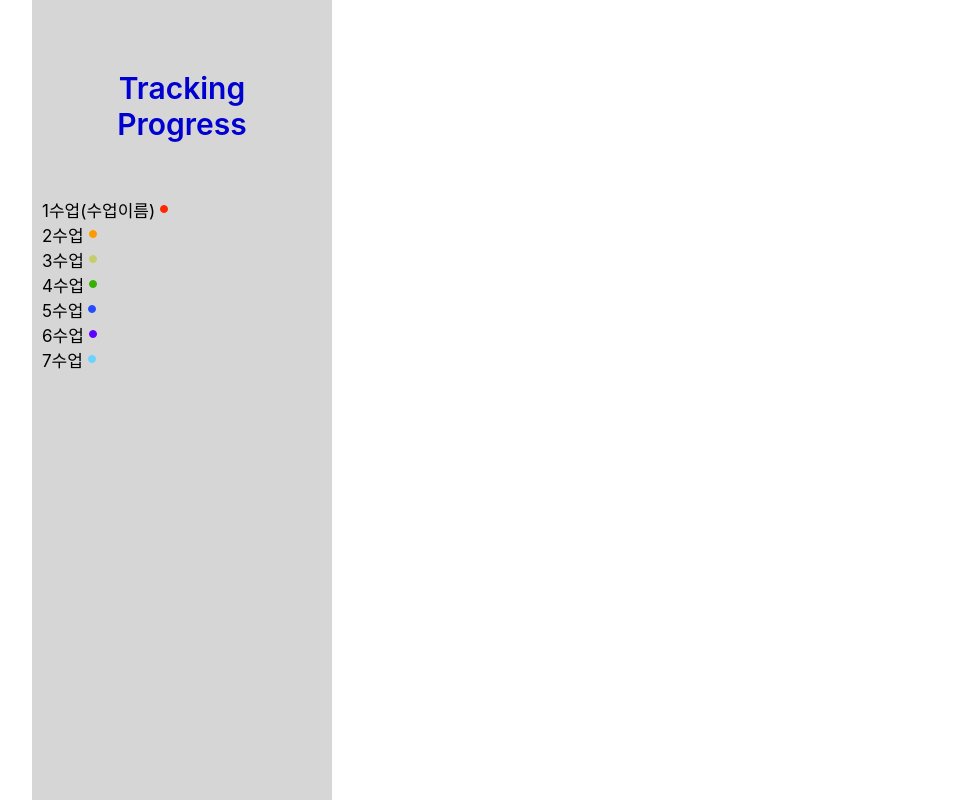
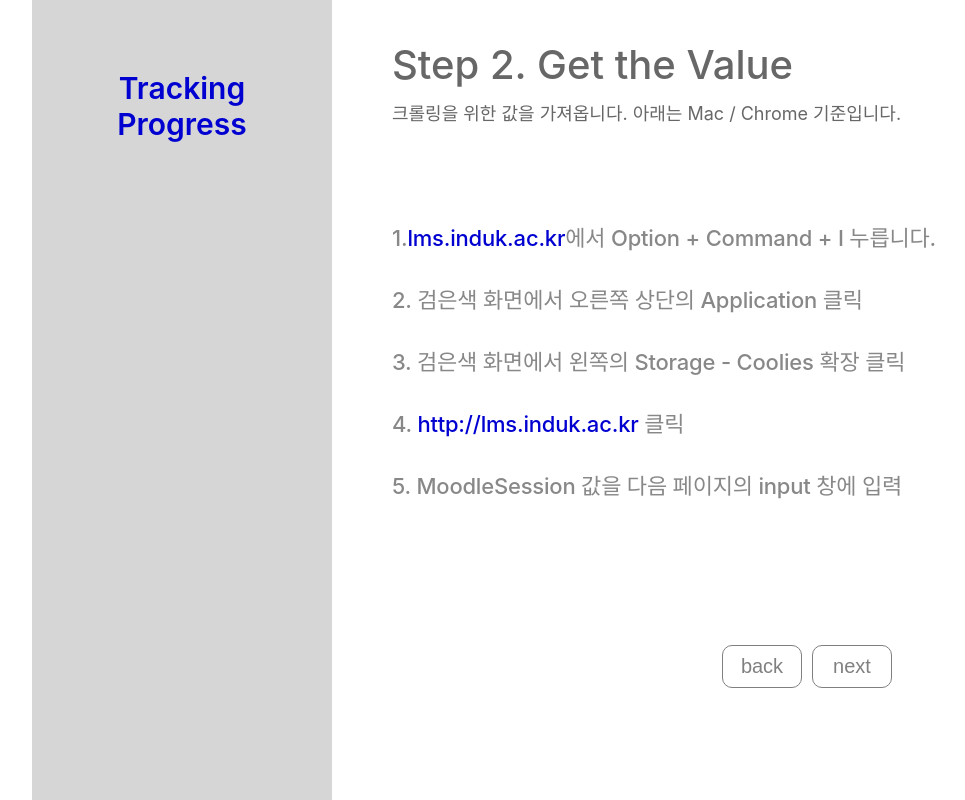
Before and after one commit to llooster/tracking-progress, a React (Create React App) app in the folder tracking-progress/: page /getValue in a window 1280 px wide. Shown: the top 800 px of the page, without its empty margins (68-1033 px from the left). Built offline with nearby package versions, Linux system fonts and the light colour scheme.

Commit message:
화면 정리

```diff
--- a/tracking-progress/src/component/App.js
+++ b/tracking-progress/src/component/App.js
@@ -50,7 +50,7 @@ class App extends Component {
         return (
             <>
                 <LeftBar />
-                {/* <Switch>
+                <Switch>
                     <Route exact path="/">
                         <Login
                             step={step[0]}
@@ -84,9 +84,18 @@ class App extends Component {
                         />
                     </Route>
                     <Route path="/main" component={Main} />
-
-                </Switch> */}
-                <ClassTest />
+                    {/* <Route path="/main">
+                        <Main
+                            value={value}
+                            step={step[2]}
+                            explain={explain[2]}
+                            inputValue={inputValue}
+                            enterKey={enterKey}
+                            next={next}
+                        />
+                    </Route> */}
+                </Switch>
+                {/* <ClassTest /> */}
             </>
         );
     }
--- a/tracking-progress/src/page/Attendance/Attendance.css
+++ b/tracking-progress/src/page/Attendance/Attendance.css
@@ -8,6 +8,10 @@
     height: 100vh;
     min-height: 500px;
     position: relative;
+}
+.stance {
+    width: 500px;
+    height: auto;
 }
 .getValue {
     display: flex;
--- a/tracking-progress/src/page/Graph/Graph.css
+++ b/tracking-progress/src/page/Graph/Graph.css
@@ -5,6 +5,7 @@
     display: flex;
     flex-direction: column;
     position: relative;
+    width: auto;
     height: 100%;
     /* margin-bottom: 50px; */
 }
--- a/tracking-progress/src/page/Graph/Graph.jsx
+++ b/tracking-progress/src/page/Graph/Graph.jsx
@@ -58,23 +58,14 @@ class Graph extends PureComponent {
     getAttendance = () => {
         //수업 2개가 각각 몇주차까지 있나
         const { status } = this.state;
-        const _status = dummy1[0].progress.map((item, index) => {
-            return index;
-        });
+        const _status = dummy1[0].progress.map((item, index) => index);
         //몇주차까지있나 ->> status (모든 수업이 16주)
-        const _attendance = dummy1.map((item1, index1) => {
-            return item1.progress.map((item2, index2) => {
-                return item2.map((item3, index3) => {
-                    return item3.attendance;
-                });
-            });
-        });
+        const _attendance = dummy1.map((item1, index1) =>
+            item1.progress.map((item2, index2) =>
+                item2.map((item3, index3) => item3.attendance)
+            )
+        );
         //모든 수업의 출석 전체 현황 attendance
-        this.setState({
-            status: _status,
-            attendance: _attendance,
-        });
-
         const _attendanceWeek = dummy1.map((item1, index1) => {
             return item1.progress.map((item2, index2) => {
                 return item2[0].attendanceWeek;
@@ -83,6 +74,8 @@ class Graph extends PureComponent {
         //수업1,수업2의 각각의 주차별 출석현황
         this.setState({
             attendanceWeek: _attendanceWeek,
+            status: _status,
+            attendance: _attendance,
         });
         this.judgeAttendance(_attendance, _attendanceWeek);
         this.takeClass(_attendance, _attendanceWeek);
@@ -91,7 +84,7 @@ class Graph extends PureComponent {
     judgeAttendance = (_attendance, _attendanceWeek) => {
         //출석 판별 후 id값 대입 (주차 출석현황 파악)
         const { week } = this.props;
-        console.log("week :>> ", week);
+
         const _lastAttendance = _attendanceWeek.map((item, index) => {
             if (item[week - 1] === "O") {
                 return "attendance";
@@ -160,14 +153,22 @@ class Graph extends PureComponent {
         // console.log("attendanceWeek :>> ", attendanceWeek);
         return (
             <div className="graghWhole">
+                1주차
                 <div className="gragh">
-                    {count.map((item, index) => {
-                        return <div id={lastAttendance[index]} />;
-                    })}
+                    {count.map((item, index) => (
+                        <div
+                            id={lastAttendance[index]}
+                            key={index.toString()}
+                        />
+                    ))}
                 </div>
                 <div className="color">
                     {count.map((item, index) => (
-                        <div id="classColor" className={item}></div>
+                        <div
+                            id="classColor"
+                            className={item}
+                            key={index.toString()}
+                        />
                     ))}
                 </div>
             </div>
--- a/tracking-progress/src/page/classTest/classTest.jsx
+++ b/tracking-progress/src/page/classTest/classTest.jsx
@@ -40,8 +40,7 @@ class ClassTest extends PureComponent {
             <div id="classWhole">
                 {color.map((item, index) => {
                     return (
-                        <div id="className">
-                            {" "}
+                        <div id="className" key={index.toString()}>
                             {name[index]}
                             <span className={item}></span>
                         </div>
--- a/tracking-progress/src/styleSheets/common.css
+++ b/tracking-progress/src/styleSheets/common.css
@@ -1,146 +1,176 @@
 * {
     box-sizing: border-box;
-    margin: 0;
 }
-.whole {
+#whole {
+    margin-right: 0;
     display: flex;
-    transform: translate(10%, 0);
-    width: 80%;
+    flex-direction: row;
+    height: 100vh;
+    min-height: 500px;
+    position: relative;
 }
-.Tracking-Progress {
-    /* float: left;/ */
-    position: relative;
-    /* transform: translate(40%, 0); */
-    width: 35%;
-    max-width: 320px;
-    min-width: 220px;
-    height: 100vh;
-    background-color: rgb(227, 227, 227);
-    color: rgb(80, 80, 80);
-
+.leftBar {
+    /* position */
+    float: left;
+    margin-left: 100px;
+    width: 300px;
+    height: 100vmax;
     display: flex;
     flex-direction: row;
     justify-content: center;
+    background-color: rgb(214, 214, 214);
+    font-size: 30px;
 }
-.Tracking-Progress .text {
-    width: 60%;
-    height: auto;
-    overflow: auto;
-    font-size: 200%;
-    color: gray;
-    font-weight: 700;
-    letter-spacing: -0.1px;
+
+.leftBar > .text {
+    width: 180px;
+    margin-top: 70px;
+    text-align: center;
+    font-weight: 600;
+    color: rgb(0, 0, 209);
+}
+.stance {
+    /* position: absolute; */
+    width: 100%;
+    display: flex;
+    flex-direction: column;
+    align-items: right;
     position: absolute;
+    padding-left: 60px;
+}
+.section {
+    /* position: absolute; */
+    display: flex;
+    flex-direction: column;
+    position: relative;
+    width: 100%;
+    min-width: 480px;
+    margin: 40px auto 0;
+}
+.section .step {
+    font-size: 40px;
+    color: rgb(103, 103, 103);
+    font-weight: 500;
+    margin-bottom: 10px;
+}
+
+.section .explain {
+    font-size: 18px;
+    font-weight: 400;
+    color: rgb(103, 103, 103);
+    left: 2px;
+}
+
+.contents,
+.value {
+    width: 600px;
+    min-width: 550px;
+    height: 500px;
+    display: flex;
+    flex-direction: column;
+    justify-content: center;
+    align-items: flex-start;
+}
+.contents {
+    align-items: center;
+}
+.process {
+    align-items: left;
+}
+.getValue {
+    display: flex;
+    flex-direction: column;
+    align-items: left;
+}
+.contents > a {
+    width: 300px;
+    height: 45px;
+    border: solid gray 0.5px;
+    border-radius: 10px;
     display: flex;
     flex-direction: row;
     justify-content: center;
     align-items: center;
-    transform: translate(0, 50px);
+    font-size: 25px;
+    font-weight: 500;
+    color: gray;
+}
+a {
+    text-decoration: unset;
+    color: rgb(0, 0, 209);
+}
+
+.contents > a:hover {
+    box-shadow: 0 0 3px 0 rgb(121, 121, 121);
+}
+
+.shift {
+    width: 500px;
+    min-width: 300px;
+    margin-top: 20px;
+    display: flex;
+    flex-direction: row;
+    justify-content: flex-end;
+}
+.shift a {
+    width: 80px;
+    margin-left: 10px;
+}
+/* .shift a:hover {
     user-select: none;
-    text-align: center;
+    /* cursor: pointer;
+} */
+button {
+    border: solid gray 0.5px;
+    border-radius: 10px;
+    /* margin-left: 10px; */
 }
-.Step {
-    width: 65%;
-    max-width: 780px;
-    min-width: 510px;
-    height: auto;
-    display: flex;
-    position: relative;
-    flex-direction: row;
-    justify-content: center;
-    align-items: center;
+.shift button {
+    width: 80px;
+    height: 43px;
+    font-size: 20px;
+    font-weight: 400;
+    color: gray;
+    background-color: white;
 }
-.Step .explain {
-    width: 100%;
-    height: 80px;
-    position: absolute;
-    top: 50px;
-    left: 30px;
-}
-.explain div:first-child {
-    font-size: 40px;
-    color: rgb(103, 103, 103);
-    margin-bottom: 10px;
-}
-.explain span,
-.contents {
-    position: absolute;
-    font-size: 18px;
-    color: rgb(103, 103, 103);
-    left: 2px;
-}
-.Step button {
-    font-size: 20px;
-    color: gray;
-    width: 300px;
-    height: 60px;
-    border: 0.5px solid rgb(157, 157, 157);
-    border-radius: 8px;
-    background-color: #fff;
+.shift button:hover {
+    box-shadow: 0 0 3px 0 rgb(121, 121, 121);
+    user-select: none;
     cursor: pointer;
 }
-.Step button:nth-child(2):hover {
-    box-shadow: 0 0 3px 0 rgb(121, 121, 121);
-}
-.contents {
-    width: 100%;
-    height: auto;
-    margin-left: 30px;
-    font-size: 18px;
+h2 {
+    font-size: 22px;
+    font-weight: 500;
+    margin-bottom: 30px;
     letter-spacing: -0.2px;
     color: rgb(136, 136, 136);
 }
-h2 {
-    font-size: 22px;
-    font-weight: 400;
-    margin-bottom: 30px;
+
+.moodleText {
+    color: rgb(103, 103, 103);
+    margin: 0 0 5px 5px;
 }
-h2 a {
-    text-decoration: underline;
-    color: rgb(0, 0, 223);
-    font-weight: 500;
+.inputValue {
+    width: auto;
+    display: flex;
+    flex-direction: row;
 }
-
-.Step > button:last-child {
-    position: absolute;
-    bottom: 80px;
-    right: 50px;
-    font-size: 18px;
-    color: gray;
-    width: 250px;
-    height: 50px;
-    border: 0.5px solid rgb(191, 191, 191);
-    border-radius: 8px;
-    background-color: #fff;
-    cursor: pointer;
+.inputId {
+    width: 350px;
 }
-.Step button:last-child:hover {
-    box-shadow: 0 0 3px 0 rgb(121, 121, 121);
-    font-weight: 700;
-}
-
-.moodle {
-    color: rgb(103, 103, 103);
-    margin-bottom: 5px;
-    margin-left: 40px;
-}
-.inputBox .input {
-    margin-left: 35px;
-}
-.input {
-    width: 100%;
-}
-.input input {
-    display: inline-block;
-    width: 450px;
-    min-width: 200px;
+.inputMoodle {
+    width: 350px;
     height: 45px;
     border: solid gray 0.5px;
-    border-radius: 8px;
-    padding-left: 10px;
-    font-size: 17px;
+    border-radius: 10px;
+    padding-left: 5px;
+    text-align: left;
+    font-size: 20px;
+    font-weight: 500;
+    color: gray;
+    margin-bottom: 5px;
 }
-.input button {
+.inputValue button {
     margin-left: 5px;
     color: rgb(103, 103, 103);
     background-color: rgb(232, 232, 232);
@@ -148,6 +178,11 @@ h2 a {
     border-radius: 8px;
     width: 80px;
     height: 45px;
-    font-size: 15px;
+    font-size: 17px;
     font-weight: 500;
 }
+.inputValue button:hover {
+    box-shadow: 0 0 3px 0 rgb(121, 121, 121);
+    user-select: none;
+    cursor: pointer;
+}
```
Also changed, not shown: tracking-progress/src/page/Attendance/Attendance.jsx (+37 -21 lines), tracking-progress/src/page/Home/Main/Main.jsx (+39 -17 lines).
